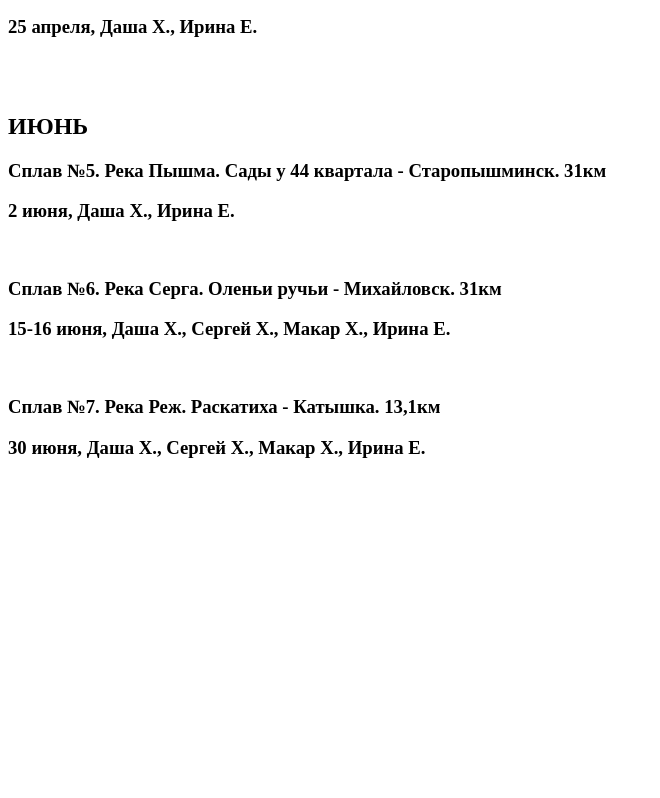
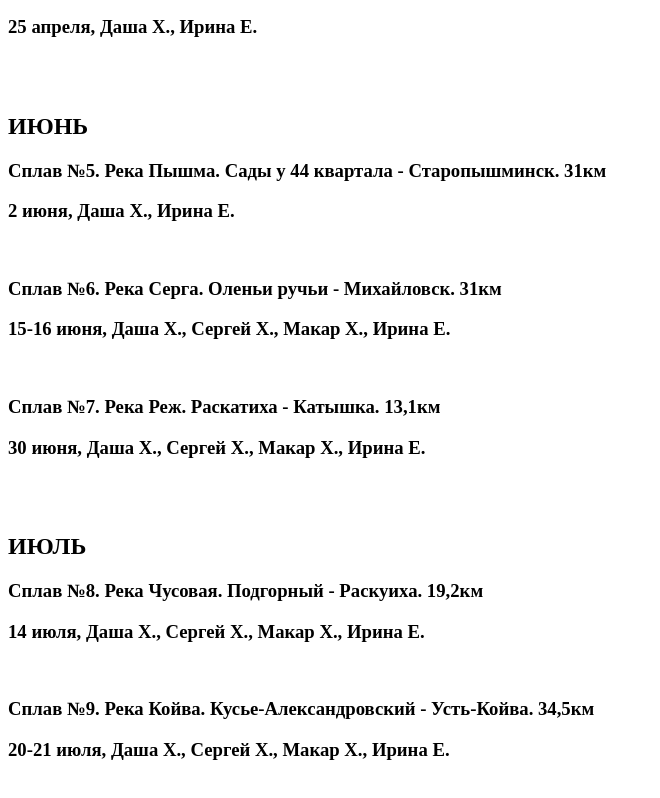
Before and after one commit to SergioB18/test-splavy2024, a plain HTML site: page index.html in a window 1280 px wide. Shown: the part 628-1426 px from the top of the page, without its empty margins (0-660 px from the left). Before the commit the page ends 1149 px from the top, so only its background shows below. Drawn offline with Linux system fonts and the light colour scheme.

Commit message:
Add JULY splavs

```diff
--- a/index.html
+++ b/index.html
@@ -31,5 +31,13 @@
     <br>
     <h3>Сплав №7. Река Реж. Раскатиха - Катышка. 13,1км</h3>
     <h3>30 июня, Даша Х., Сергей Х., Макар Х., Ирина Е.</h3><br><br>
+
+    <h2>ИЮЛЬ</h2>
+    <h3>Сплав №8. Река Чусовая. Подгорный - Раскуиха. 19,2км</h3>
+    <h3>14 июля, Даша Х., Сергей Х., Макар Х., Ирина Е.</h3>
+    <br>
+    <h3>Сплав №9. Река Койва. Кусье-Александровский - Усть-Койва. 34,5км</h3>
+    <h3>20-21 июля, Даша Х., Сергей Х., Макар Х., Ирина Е.</h3>
+    <br>
 </body>
 </html>
```
